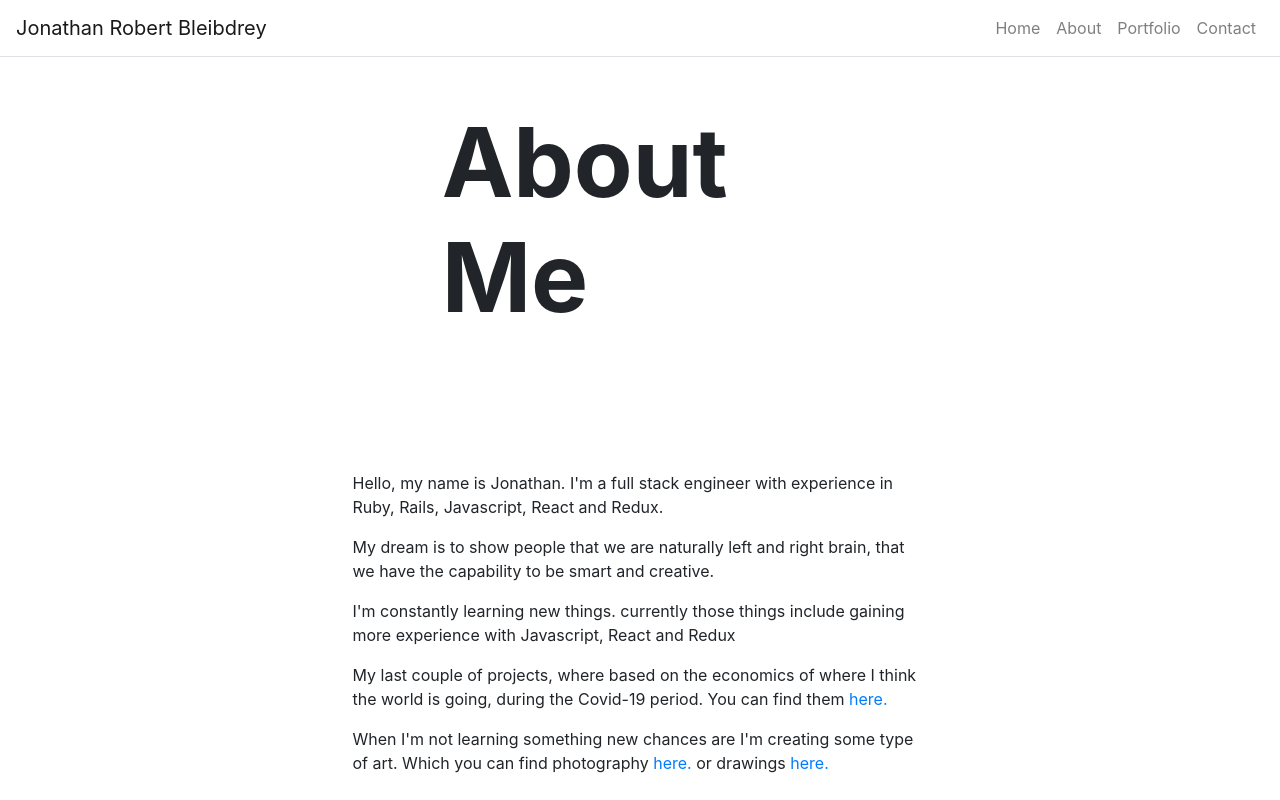
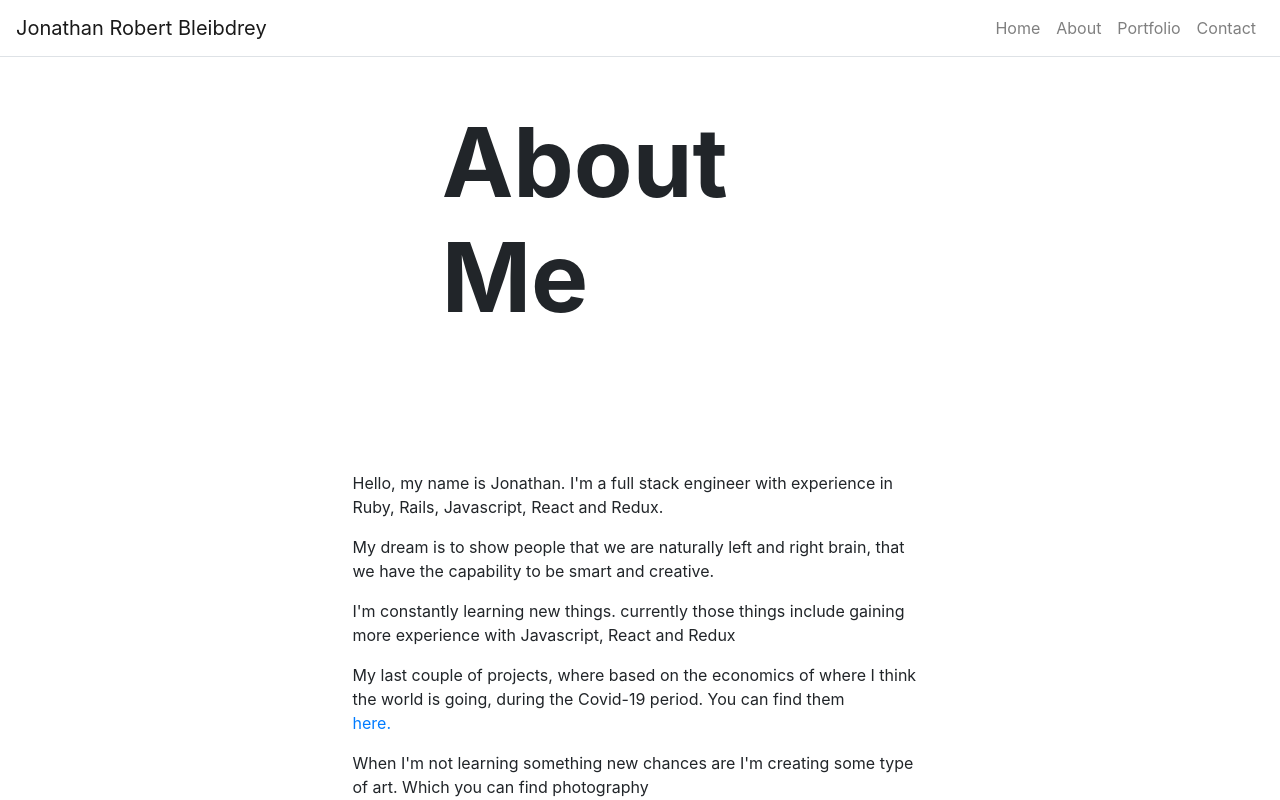
Before and after one commit to jonbleibdrey/personal_site, a React (Create React App) app: page /about in a window 1280 px wide. Shown: the top 800 px of the page. Built offline with nearby package versions, Linux system fonts and the light colour scheme.

Commit message:
chnaged link style

```diff
--- a/src/pages/AboutPage.js
+++ b/src/pages/AboutPage.js
@@ -20,9 +20,9 @@ function AboutPage(props) {
 
                         <p>I'm constantly learning new things. currently those things include gaining more experience with Javascript, React and Redux</p>
 
-                        <p>My last couple of projects, where based on the economics of where I think the world is going, during the Covid-19 period. You can find them<a href="https://github.com/jonbleibdrey"> here. </a></p>
+                        <p>My last couple of projects, where based on the economics of where I think the world is going, during the Covid-19 period. You can find them<a style={{display: "table-cell"}} href="https://github.com/jonbleibdrey" target="_blank"> here. </a></p>
 
-                        <p>When I'm not learning something new chances are I'm creating some type of art. Which you can find photography <a href="https://www.instagram.com/johnnyb.experience/"> here. </a> or drawings <a href="https://www.instagram.com/johnnyb.exploration/"> here. </a> </p>
+                        <p>When I'm not learning something new chances are I'm creating some type of art. Which you can find photography <a style={{display: "table-cell"}} href="https://www.instagram.com/johnnyb.experience/" target="_blank"> here. </a> or drawings <a style={{display: "table-cell"}} href="https://www.instagram.com/johnnyb.exploration/" target="_blank"> here. </a> </p>
                     </Container>
                </Content>
             </Col>
--- a/src/pages/PortfolioPage.js
+++ b/src/pages/PortfolioPage.js
@@ -26,7 +26,7 @@ const PortfolioPage = (props) => {
                                         The frontend is built with React, and the backend is built with Firebase.
                                         Built this project to understand more about React, redux, css and to learn Firebase software.
                                         <br/>
-                                            <a href="https://fake-fun.web.app"> <img className="g-card-image"  src={Google} alt='google app'/> </a>
+                                            <a style={{display: "table-cell"}} href="https://fake-fun.web.app" target="_blank"><img className="g-card-image"  src={Google} alt='google app'/> </a>
                                         </p>
                                     </li>
                                 <br/>
@@ -37,7 +37,7 @@ const PortfolioPage = (props) => {
                                         The frontend is built with React, and the backend is built with Firebase.
                                         Built this project to practice/understand more about React, Material-ui and to learn Firebase software.
                                         <br/>
-                                            <a href="https://tinder-clone-9d53e.web.app/"> <img className="g-card-image"  src={President} alt='tinder clone app'/> </a>
+                                            <a style={{display: "table-cell"}} href="https://tinder-clone-9d53e.web.app/" target="_blank"><img className="g-card-image"  src={President} alt='tinder clone app'/> </a>
                                         </p>
                                     </li>
                                 <br/>
@@ -48,7 +48,7 @@ const PortfolioPage = (props) => {
                                         The frontend is built with React/Redux, and the backend is built with a Rails API.
                                         I used this project as an opportunity to practice with understanding React and Redux, maintaining page context through react-router-dom, and managing the flow of data between a decoupled frontend and backend.
                                         <br/>
-                                            <a href="https://zen-hopper-ce8178.netlify.app"> <img className="g-card-image"  src={Robot} alt='robotmaker app'/> </a>
+                                            <a style={{display: "table-cell"}} href="https://zen-hopper-ce8178.netlify.app" target="_blank"><img className="g-card-image"  src={Robot} alt='robotmaker app'/></a>
                                         </p>
                                     </li>
                                 <br/>
@@ -58,7 +58,7 @@ const PortfolioPage = (props) => {
                                         It is an application for users to view, add, and reviewing food trucks.
                                         In this project, I tried Test Driven Development for the first time, implemented dynamic SQL searching capability, and integrated GitHub oauth.
                                         <br/>
-                                            <a href="https://github.com/jonbleibdrey/rails_food_truck_review"> <img className="g-card-image"  src={Foodtruck} alt='foodtruck app'/> </a>
+                                            <a style={{display: "table-cell"}} href="https://github.com/jonbleibdrey/rails_food_truck_review" target="_blank"> <img className="g-card-image"  src={Foodtruck} alt='foodtruck app'/> </a>
                                         </p>
                                     </li>
                                 <br/>
@@ -68,13 +68,13 @@ const PortfolioPage = (props) => {
                                         It's meant to demonstrate my competence with the Sinatra web framework.
                                         I built a journal application for managing users journals and if you wanted to share with other people you could do that also.
                                         <br/>
-                                            <a href="https://github.com/jonbleibdrey/the_spiritual_thought"> <img className="g-card-image" src={Journal} alt='journal app'/> </a>
+                                            <a style={{display: "table-cell"}} href="https://github.com/jonbleibdrey/the_spiritual_thought" target="_blank"> <img className="g-card-image" src={Journal} alt='journal app'/> </a>
                                         </p>
                                     </li>
                                 <br/>
                                 <br/>
                                         <p>
-                                        Check out more work on my github<a href="https://github.com/jonbleibdrey"> here. </a>
+                                        Check out more work on my github<a style={{display: "table-cell"}} href="https://github.com/jonbleibdrey" target="_blank"> here. </a>
                                         </p>
                                 </ol>
                             </Container>
```
